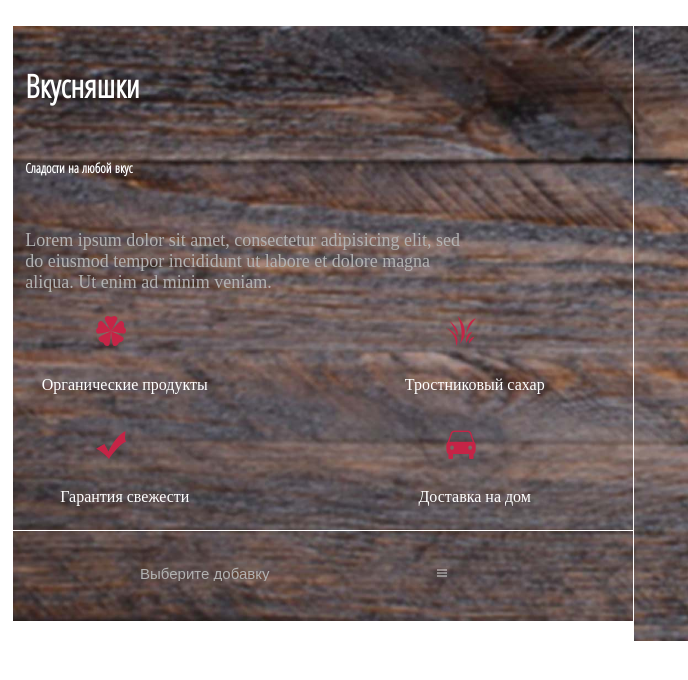
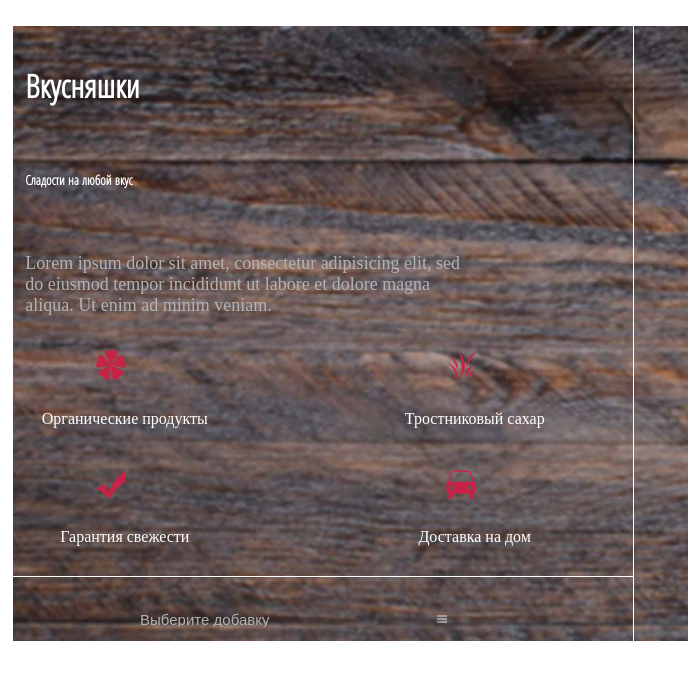
Before and after one commit to KateVorontsova/oneday_onecite, a plain HTML site: page day3/index2.html in a window 1280 px wide. Shown: the full height of the page, 0-688 px from the left. Drawn offline with nearby package versions, Linux system fonts and the light colour scheme.

Commit message:
Update style2.css

```diff
--- a/day3/style2.css
+++ b/day3/style2.css
@@ -198,12 +198,6 @@ a{
 }
 
 
-@media all and (min-width: 300px){
-	.leftbox{
-	height: 100%;}
-
-}
-
 /* Экраны среднего размера */
 @media all and (min-width: 600px) {
   /* Оба сайдбара располагаются в одной строке */
```
